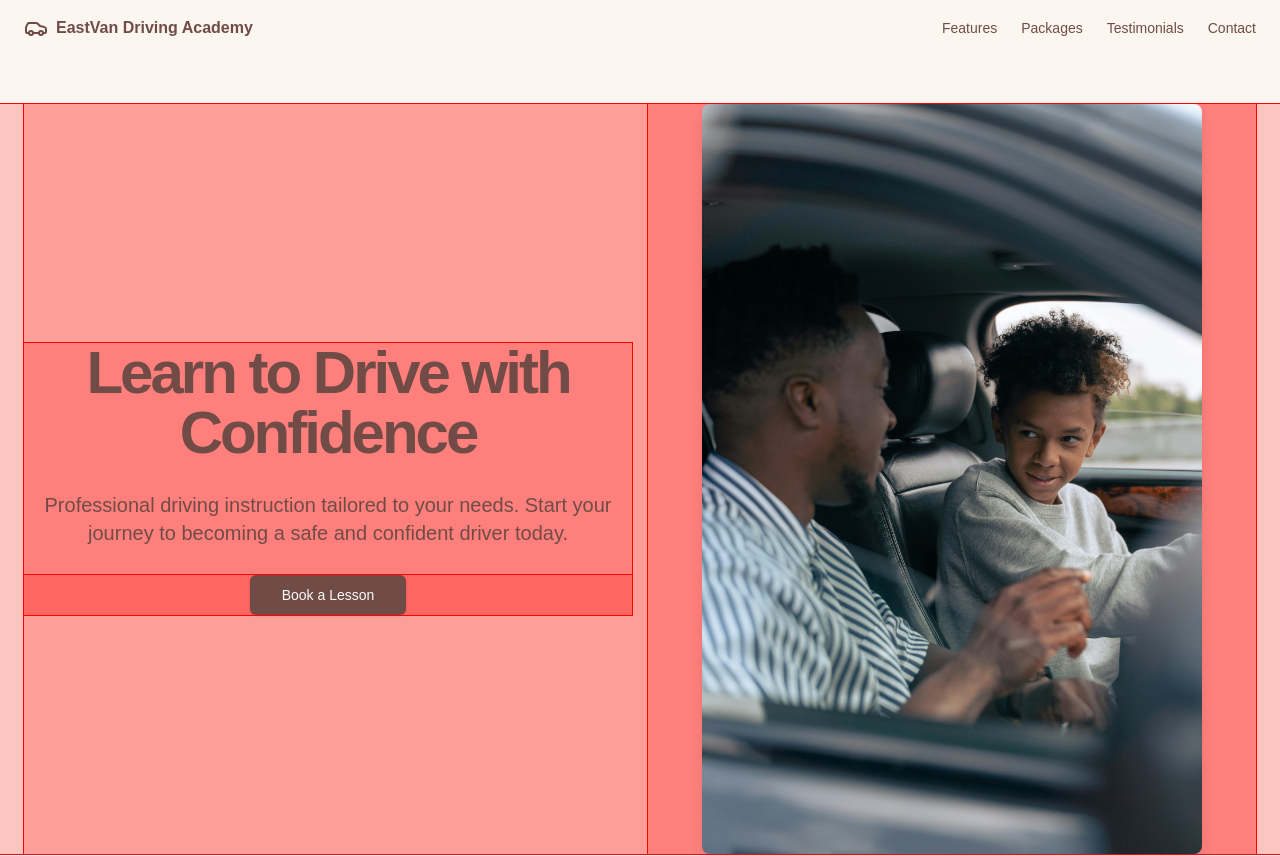
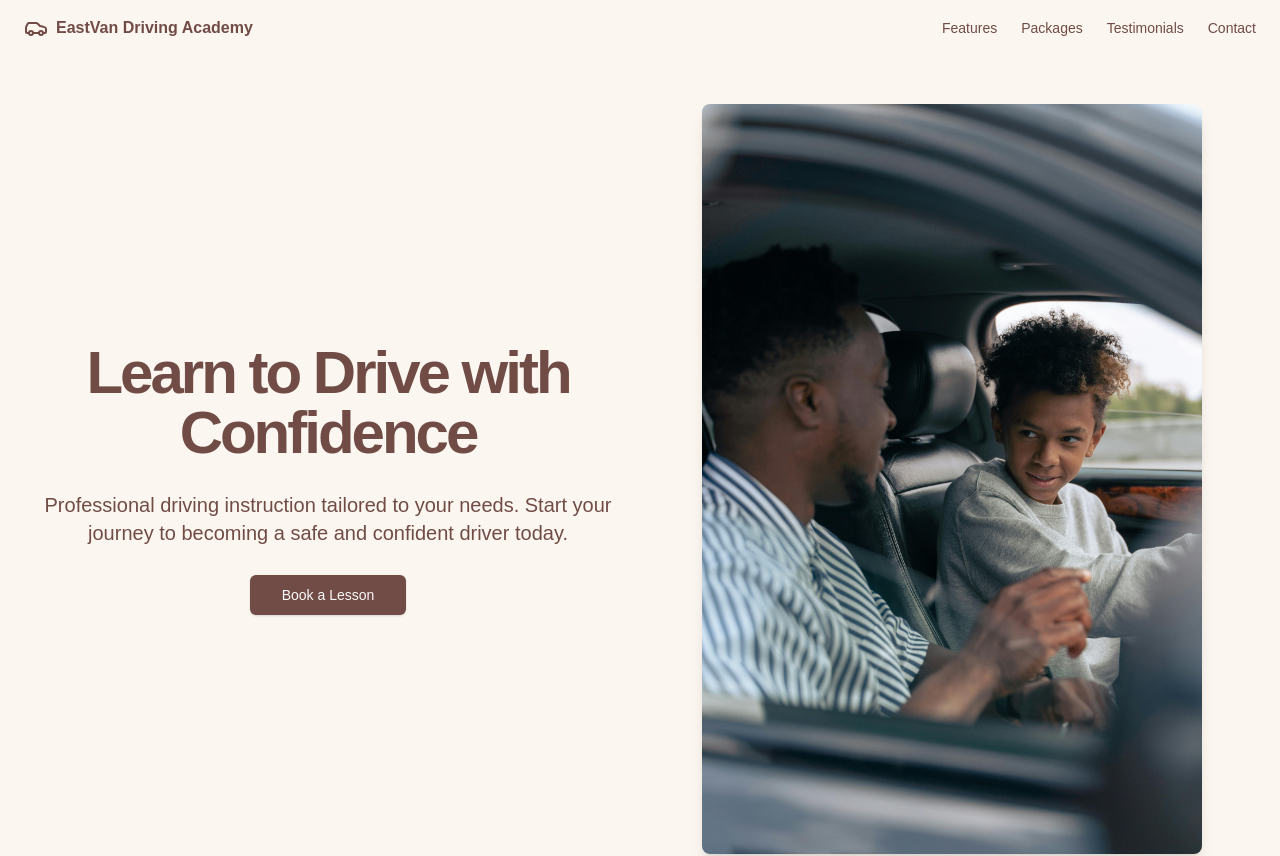
Before and after one commit to eastvandrivingacademy/EV_Driving, a Next.js app: page / in a window 1280 px wide. Shown: the top 856 px of the page. Built offline with nearby package versions, Linux system fonts and the light colour scheme.

Commit message:
unreded div

```diff
--- a/app/globals.css
+++ b/app/globals.css
@@ -76,8 +76,3 @@ body {
     @apply bg-background text-foreground text-textColor1;
   }
 }
-
-div {
-  outline: 1px solid red; /* Borders for visibility */
-  background-color: rgba(255, 0, 0, 0.2); /* Translucent background */
-}
```
